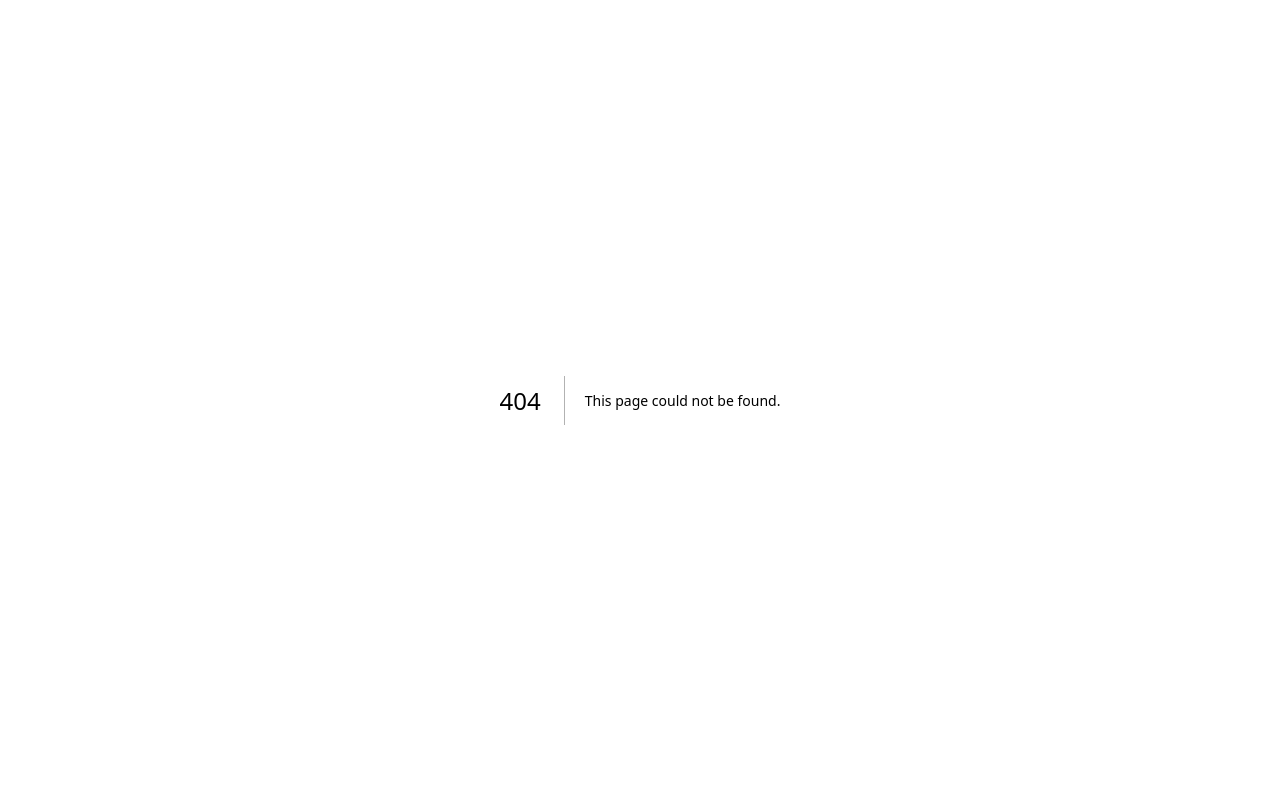
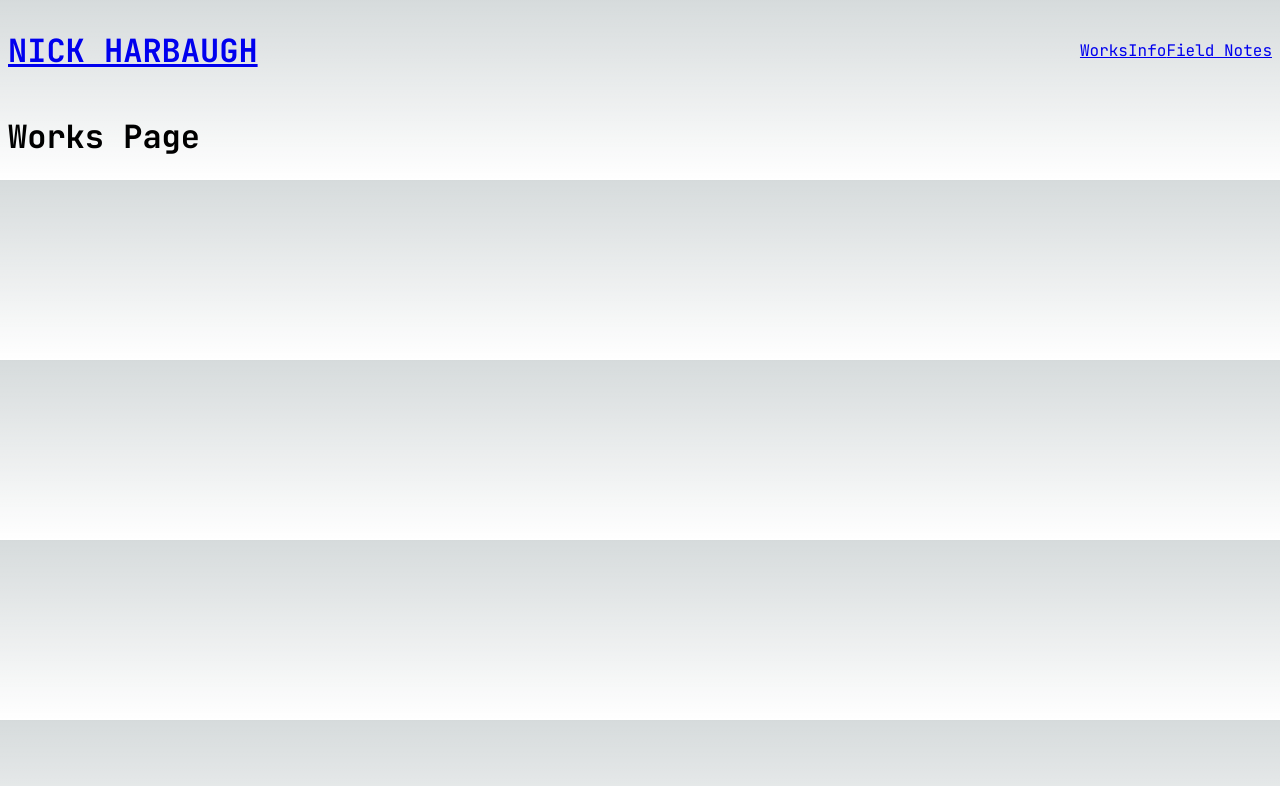
Before and after one commit to nickharb/nh-next, a Next.js app: page /works in a window 1280 px wide. Before the commit this address had no page. Shown: the top 786 px of the page. Built offline with nearby package versions, Linux system fonts and the light colour scheme.

Commit message:
Add placeholder content to pages

```diff
--- a/app/(site)/field-notes/page.tsx
+++ b/app/(site)/field-notes/page.tsx
@@ -0,0 +1,7 @@
+export default function FieldNotes() {
+  return (
+    <div>
+      <h1>Field Notes Page</h1>
+    </div>
+  )
+}
--- a/app/(site)/info/page.tsx
+++ b/app/(site)/info/page.tsx
@@ -0,0 +1,7 @@
+export default function Info() {
+  return (
+    <div>
+      <h1>Info Page</h1>
+    </div>
+  )
+}
--- /dev/null
+++ b/app/(site)/works/page.tsx
@@ -0,0 +1,7 @@
+export default function Works() {
+  return (
+    <div>
+      <h1>Works Page</h1>
+    </div>
+  )
+}
```
